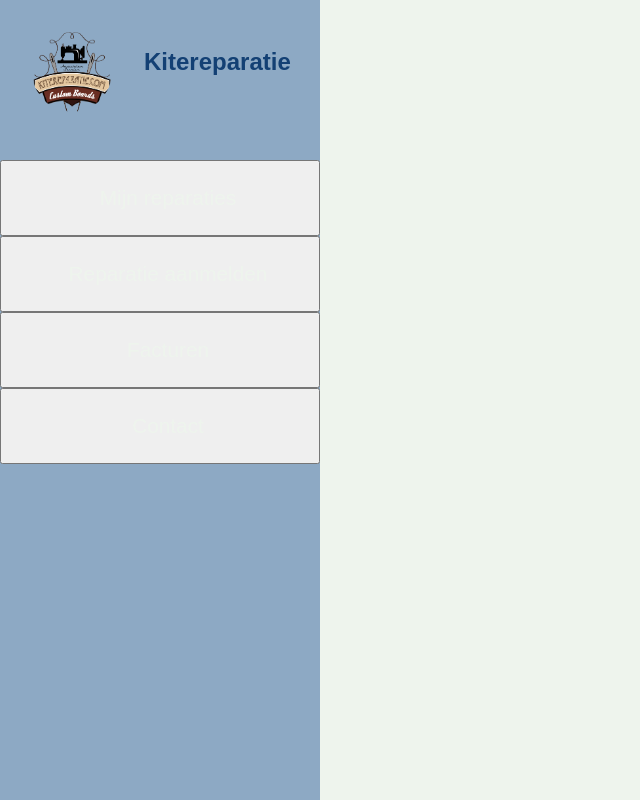
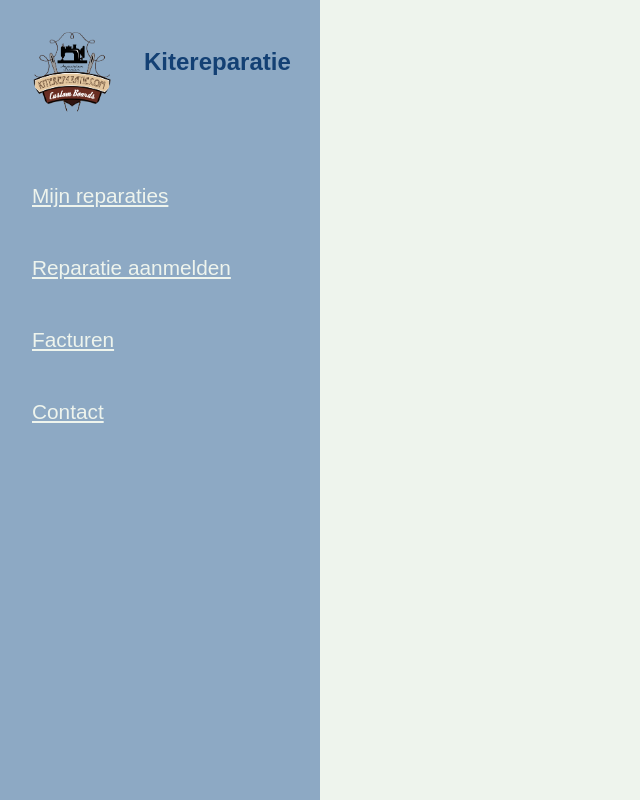
Before and after one commit to MarijnPloeg/kitereparatie-react-Frontend, a React (Create React App) app: page /myRepairs in a window 1280 px wide. Shown: the whole page, without its empty margins (0-640 px from the left). Built offline with nearby package versions, Linux system fonts and the light colour scheme.

Commit message:
Storing JWT

```diff
--- a/src/components/sidebar/Sidebar.js
+++ b/src/components/sidebar/Sidebar.js
@@ -1,6 +1,7 @@
 import React from "react";
 import logo from "./KitereparatieLogo-Kleur.png"
 import "./Sidebar.css"
+import {Link} from "react-router-dom";
 
 const Sidebar = () => {
     return (
@@ -10,10 +11,10 @@ const Sidebar = () => {
                 <h2>Kitereparatie</h2>
             </div>
             <div className="sideBarContainer">
-                <button className="sidebarElement">Mijn reparaties</button>
-                <button className="sidebarElement">Reparatie aanmelden</button>
-                <button className="sidebarElement">Facturen</button>
-                <button className="sidebarElement">Contact</button>
+                <Link to="/myRepairs" className="sidebarElement">Mijn reparaties</Link>
+                <Link to="/createrepair" className="sidebarElement">Reparatie aanmelden</Link>
+                <Link className="sidebarElement">Facturen</Link>
+                <Link className="sidebarElement">Contact</Link>
             </div>
         </div>
     );
--- a/src/pages/LoginPage/LoginPage.js
+++ b/src/pages/LoginPage/LoginPage.js
@@ -1,7 +1,7 @@
 import React from "react";
 import axios from "axios";
 import { useForm } from 'react-hook-form';
-import {Link} from "react-router-dom";
+import {Link, useHistory} from "react-router-dom";
 import {motion} from "framer-motion";
 
 import logo from "./KitereparatieLogo-Kleur.png"
@@ -9,6 +9,7 @@ import "./LoginPage.css"
 
 const LoginPage = () => {
     const {handleSubmit, register} = useForm();
+    const history = useHistory();
 
     async function onSubmit(data) {
         console.table(data);
@@ -19,6 +20,9 @@ const LoginPage = () => {
                 password: data.password
             });
             console.log(res);
+            console.log(res.data.jwt);
+            localStorage.setItem("token", res.data.jwt);
+            history.push("/myRepairs");
         } catch (e) {
             console.log("Error with async function: ", e)
         }
```
Also changed, not shown: src/pages/createRepairPage/createRepair.js (added).
